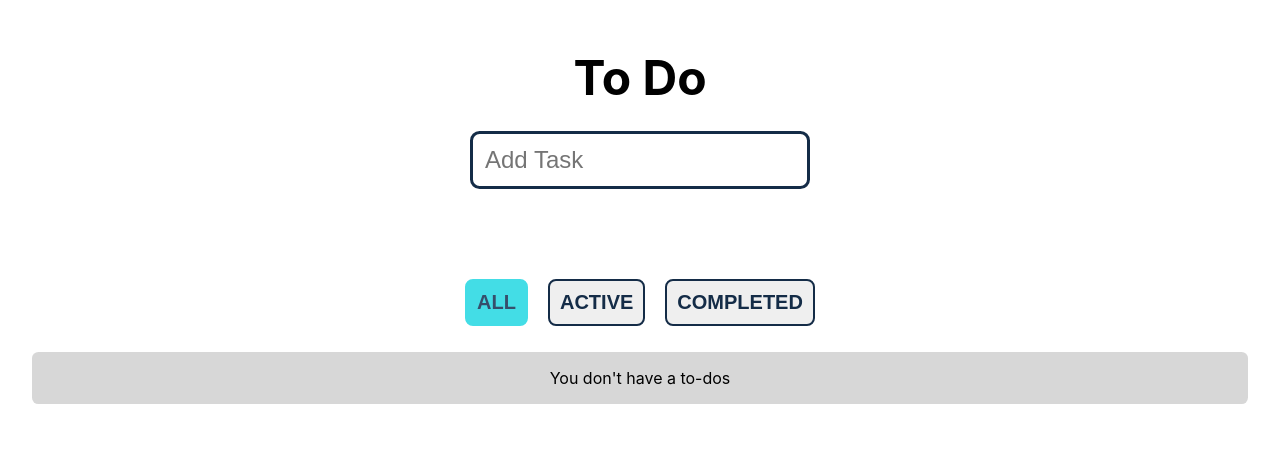
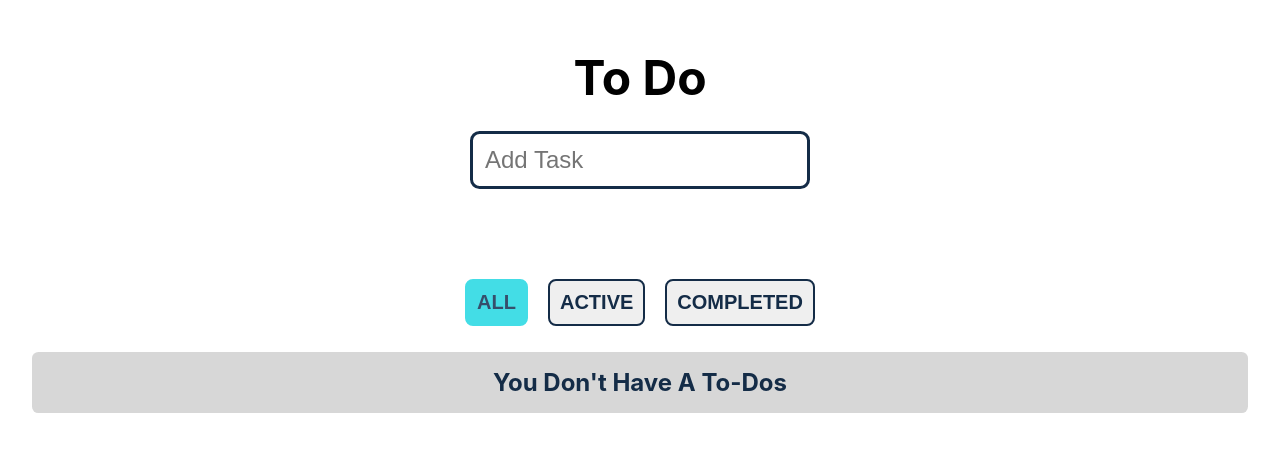
Before and after one commit to M-Hafez22/To-Do-App, a React (Create React App) app: page / in a window 1280 px wide. Shown: the top 452 px of the page. Built offline with nearby package versions, Linux system fonts and the light colour scheme.

Commit message:
Styling the message

```diff
--- a/src/components/TodosList.js
+++ b/src/components/TodosList.js
@@ -36,7 +36,7 @@ export default function TodosList(){
       <ul className='todoList'>
         {visiableItems.length
           ? todosList
-          : message
+          :<h3 className="message"> {message}</h3>
         }
       </ul>
     </div>
--- a/src/styles/_todolist.scss
+++ b/src/styles/_todolist.scss
@@ -44,6 +44,7 @@
   & .message{
     font-size: 1.5em;
     color: $mainColor;
+    text-transform: capitalize;
   }
 }
 
```
